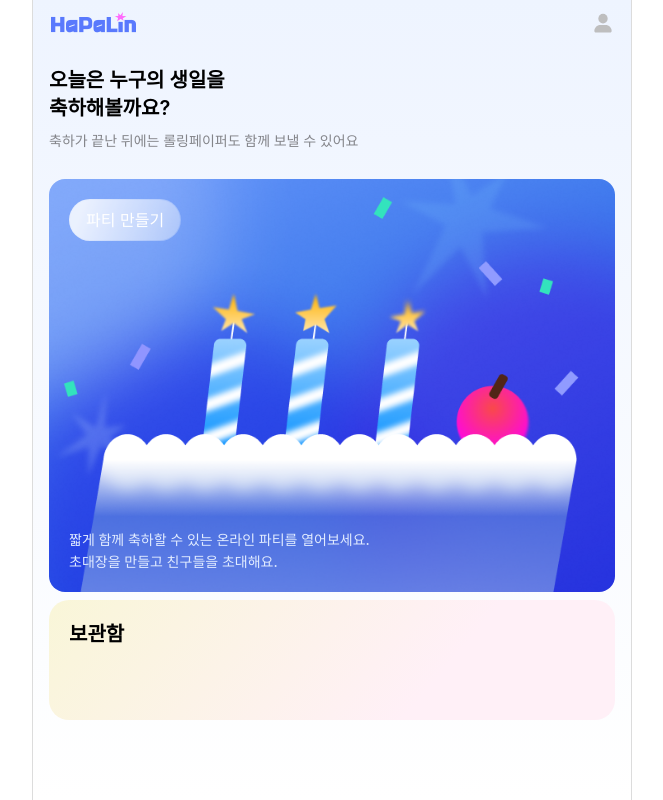
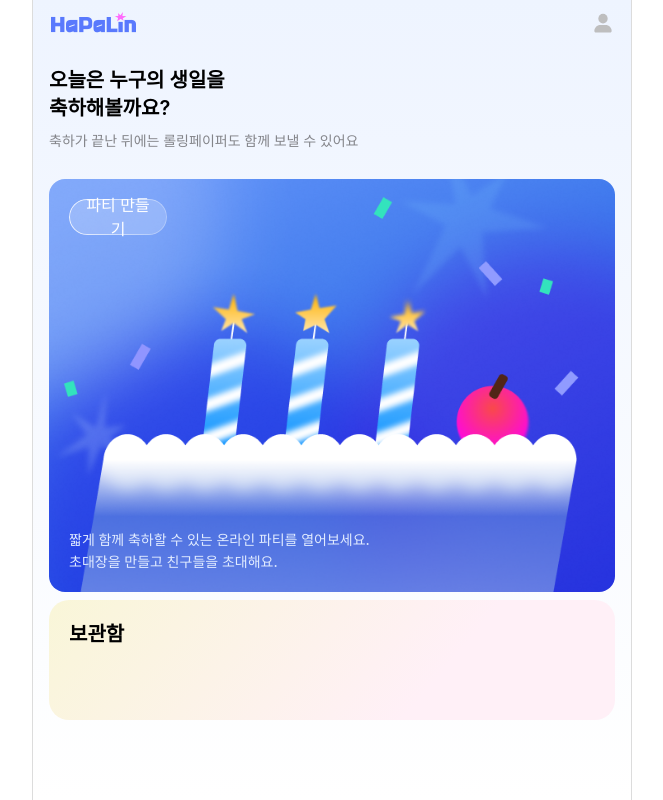
Before and after one commit to depromeet/18th-team2-web, a React (Vite) app: page / in a window 1280 px wide. Shown: the whole page, without its empty margins (308-971 px from the left). Built offline with nearby package versions, Linux system fonts and the light colour scheme; no server answers; a web font is replaced by a local one.

Commit message:
style : mask 기법으로 보더만 그라디언트 렌더링

```diff
--- a/src/pages/home/PartyCard.tsx
+++ b/src/pages/home/PartyCard.tsx
@@ -5,14 +5,19 @@ export function PartyCard() {
   return (
     <div className="relative w-full overflow-hidden rounded-2xl">
       <img src={hapalinPartyCard} alt="파티 카드" className="w-full" />
-      <div
-        className="absolute top-5 left-5 rounded-[40px] p-px"
-        style={{
-          background:
-            'linear-gradient(109.99deg, rgba(255, 255, 255, 0.8) 12.15%, rgba(255, 255, 255, 0.23) 99.79%)',
-        }}
-      >
-        <button className="rounded-[40px] bg-white/20 px-4 py-2 text-white">
+      <div className="absolute top-5 left-5">
+        <div
+          className="pointer-events-none absolute inset-0 rounded-[40px]"
+          style={{
+            padding: '1px',
+            background:
+              'linear-gradient(109.99deg, rgba(255, 255, 255, 0.8) 12.15%, rgba(255, 255, 255, 0.23) 99.79%)',
+            WebkitMask: 'linear-gradient(#fff 0 0) content-box, linear-gradient(#fff 0 0)',
+            WebkitMaskComposite: 'destination-out',
+            maskComposite: 'exclude',
+          }}
+        />
+        <button className="flex h-9 w-24.5 items-center justify-center gap-2.5 rounded-[40px] bg-white/20 px-3 py-1.5 text-white">
           <B1 as="span">파티 만들기</B1>
         </button>
       </div>
```
